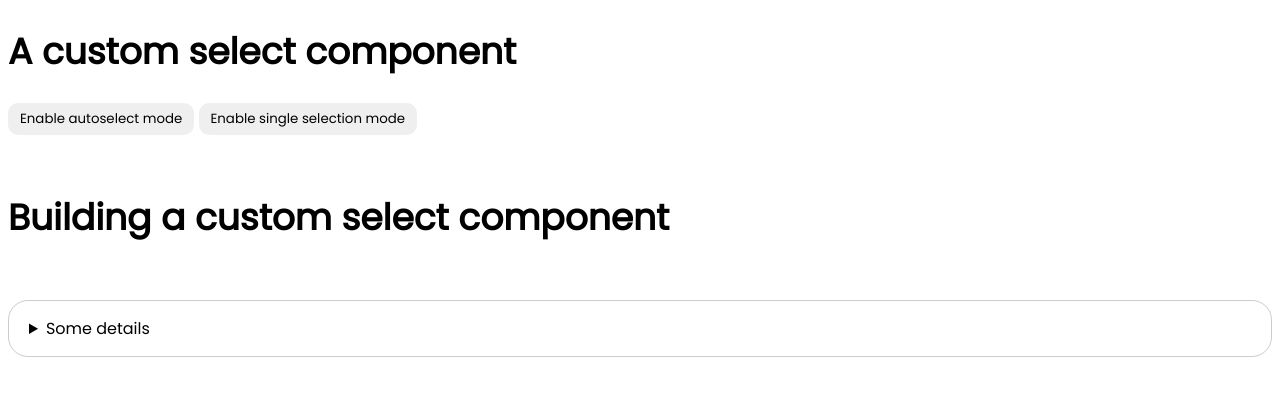
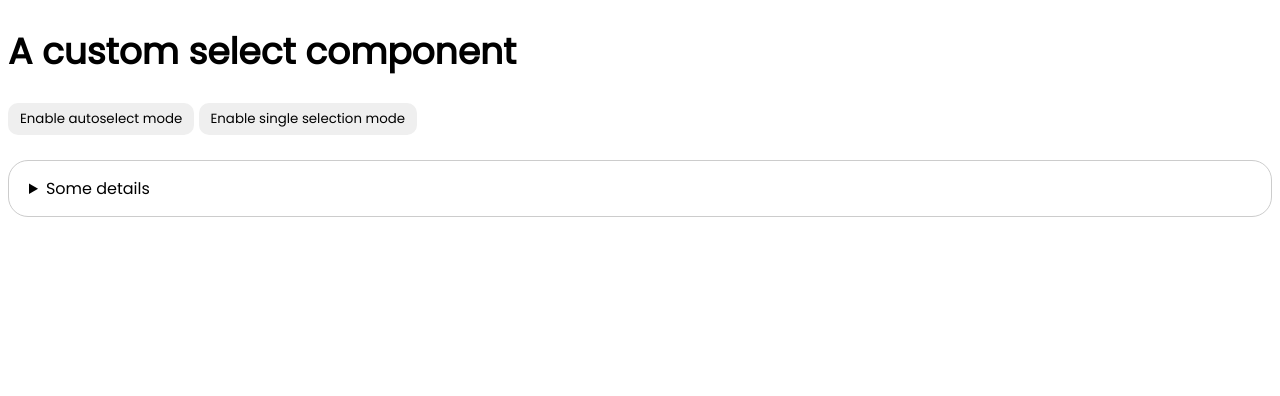
Before and after one commit to contigen/custom-select-component, a React (Create React App) app: page / in a window 1280 px wide. Shown: the top 396 px of the page. Built offline with nearby package versions, Linux system fonts and the light colour scheme.

Commit message:
Remove a heading element

```diff
--- a/src/components/select/index.js
+++ b/src/components/select/index.js
@@ -106,8 +106,6 @@ const Select = ({ autoselect, multiple, defaultArr }) => {
 
   return (
     <section className="select">
-      <h1 className="select__first-text">Building a custom select component</h1>
-      <br />
       <details className="select__details" ref={detailsRef}>
         <summary className="select__details__summary">
           Some details&nbsp;
```
